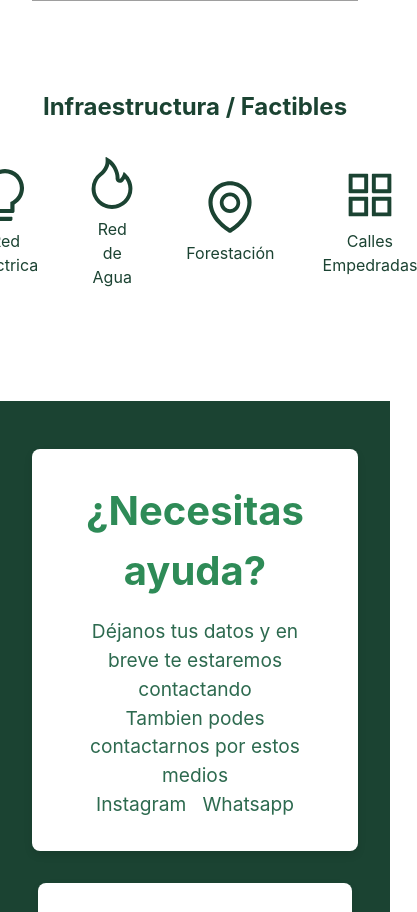
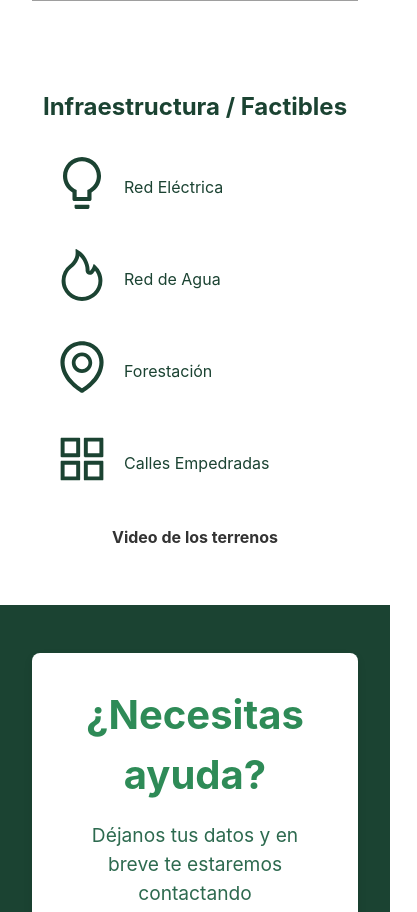
Before and after one commit to FernandoCalligo/Hornos, a React (Vite) app: page / in a window 390 px wide. Shown: the part 1980-2892 px from the top of the page, 417 px wide, since content can reach past the window. Built offline with nearby package versions, Linux system fonts and the light colour scheme; grey boxes are pictures that could not be loaded.

Commit message:
Fix factibles

```diff
--- a/src/App.css
+++ b/src/App.css
@@ -506,12 +506,17 @@ footer .footer-links a:hover {
   display: flex;
   justify-content: center;
   align-items: center;
-  gap: 3rem;
+  gap: 2rem;
   padding: 2rem;
+  flex-wrap: wrap;
 }
 
 .feature {
   text-align: center;
+  display: flex;
+  justify-content: start;
+  gap: 1rem;
+  align-items: center;
   color: var(--primary); /* Verde oscuro */
 }
 
@@ -521,9 +526,19 @@ footer .footer-links a:hover {
   color: var(--primary); /* Verde oscuro */
 }
 
-.nosotros p {
+.video p {
   margin: 0;
   font-size: 1rem;
   font-weight: bold;
   color: #333;
 }
+
+@media (max-width: 768px) {
+  .factibles {
+    flex-wrap: wrap;
+    justify-content: start;
+    align-items: center;
+  }
+
+
+}
--- a/src/App.jsx
+++ b/src/App.jsx
@@ -166,7 +166,7 @@ function Nosotros() {
           <p>Calles Empedradas</p>
         </div>
       </div>
-      <div>
+      <div className='video'>
           <p>Video de los terrenos</p>
       </div>
     </section>
```
